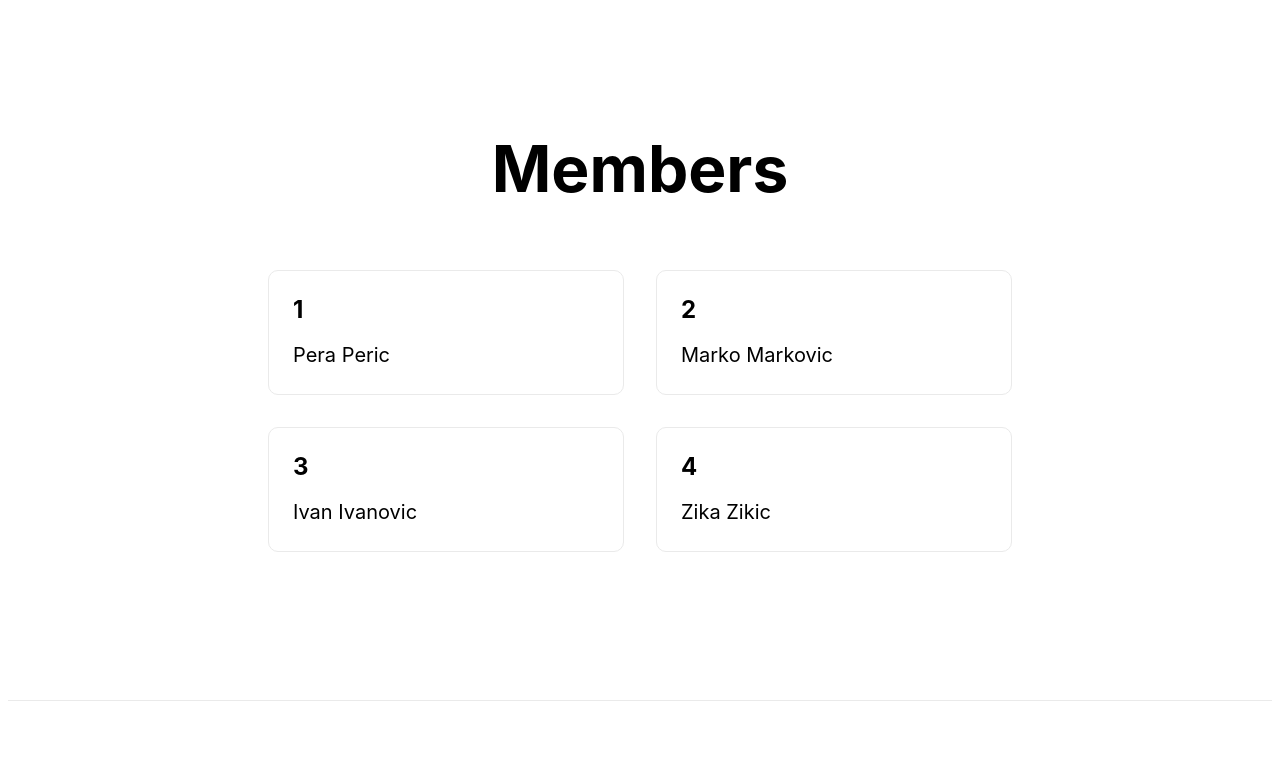
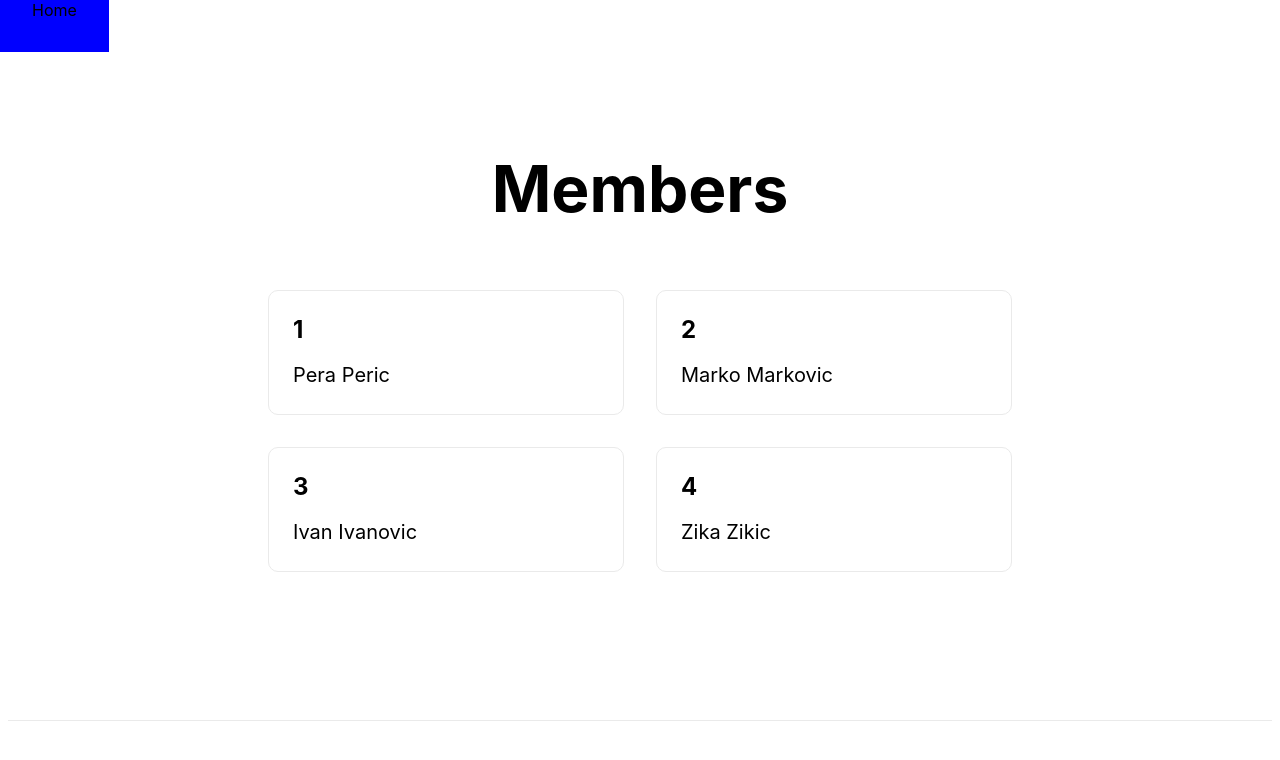
Before and after one commit to ivanaaaz/p1, a Next.js app: page / in a window 1280 px wide. Shown: the top 760 px of the page. Built offline with nearby package versions, Linux system fonts and the light colour scheme.

Commit message:
members as mocks, images refactor

```diff
--- /dev/null
+++ b/components/Navbar/index.js
@@ -0,0 +1,13 @@
+import Link from 'next/link';
+import styles from './index.module.css';
+const Navbar = () => {
+  return (
+    <div>
+      <Link href="/">
+        <a className={styles.wrapper}>Home</a>
+      </Link>
+    </div>
+  );
+};
+
+export default Navbar;
--- /dev/null
+++ b/components/Navbar/index.module.css
@@ -0,0 +1,6 @@
+.wrapper {
+  background: blue;
+  width: 100%;
+  padding: 2rem;
+  height: 30px;
+}
--- /dev/null
+++ b/mocks/index.js
@@ -0,0 +1,29 @@
+import Image from 'next/image';
+
+export const members = [
+  {
+    id: 'm1',
+    name: 'Pera Peric',
+    email: 'pera@gmail.com',
+    image:
+      'https://images.unsplash.com/photo-1527189919029-aeb3d997547d?ixid=MnwxMjA3fDB8MHxwaG90by1wYWdlfHx8fGVufDB8fHx8&ixlib=rb-1.2.1&auto=format&fit=crop&w=932&q=80',
+  },
+  {
+    id: 'm2',
+    name: 'Marko Markovic',
+    email: 'marko@gmail.com',
+    image: '/2.png',
+  },
+  {
+    id: 'm3',
+    name: 'Ivan Ivanovic',
+    email: 'ivan@gmail.com',
+    image: '/3.png',
+  },
+  {
+    id: 'm4',
+    name: 'Zika Zikic',
+    email: 'zika@gmail.com',
+    image: '/4.png',
+  },
+];
--- a/next.config.js
+++ /dev/null
@@ -1,3 +0,0 @@
-module.exports = {
-  reactStrictMode: true,
-}
--- a/pages/_app.js
+++ b/pages/_app.js
@@ -1,7 +1,13 @@
+import Navbar from '../components/Navbar';
 import '../styles/globals.css';
 
-function MyApp({ Component, pageProps }) {
-  return <Component {...pageProps} />;
+function App({ Component, pageProps }) {
+  return (
+    <div>
+      <Navbar />
+      <Component {...pageProps} />
+    </div>
+  );
 }
 
-export default MyApp;
+export default App;
--- a/pages/api/hello.js
+++ /dev/null
@@ -1,5 +0,0 @@
-// Next.js API route support: https://nextjs.org/docs/api-routes/introduction
-
-export default function handler(req, res) {
-  res.status(200).json({ name: 'John Doe' });
-}
--- a/pages/index.js
+++ b/pages/index.js
@@ -3,50 +3,18 @@ import styles from '../styles/Home.module.css';
 import React, { useState } from 'react';
 import Link from 'next/link';
 import Image from 'next/image';
-import photo1 from '../public/1.jpg';
-import photo2 from '../public/2.png';
-import photo3 from '../public/3.png';
-import photo4 from '../public/4.png';
+import { members } from '../mocks';
 
-export const members = [
-  {
-    id: 'm1',
-    name: 'Pera Peric',
-    email: 'pera@gmail.com',
-    image: <Image src={photo1} alt="Photo of Pera" />,
-  },
-  {
-    id: 'm2',
-    name: 'Marko Markovic',
-    email: 'marko@gmail.com',
-    image: <Image src={photo2} alt="Photo of Marko" />,
-  },
-  {
-    id: 'm3',
-    name: 'Ivan Ivanovic',
-    email: 'ivan@gmail.com',
-    image: <Image src={photo3} alt="Photo of Ivan" />,
-  },
-  {
-    id: 'm4',
-    name: 'Zika Zikic',
-    email: 'zika@gmail.com',
-    image: <Image src={photo4} alt="Photo of Zika" />,
-  },
-];
-
-export default function Home() {
+const Home = () => {
   return (
     <div className={styles.container}>
       <Head>
-        <title>Ivanaaa</title>
+        <title>Members</title>
         <meta name="description" content="Generated by create next app" />
         <link rel="icon" href="/favicon.ico" />
       </Head>
-
       <main className={styles.main}>
         <h1 className={styles.title}>Members</h1>
-
         <div className={styles.grid}>
           <Link href={'/members/' + members[0].id} key={members[0].id}>
             <a className={styles.card}>
@@ -54,21 +22,18 @@ export default function Home() {
               <p> {members[0].name}</p>
             </a>
           </Link>
-
           <Link href={'/members/' + members[1].id} key={members[1].id}>
             <a className={styles.card}>
               <h2>2</h2>
               <p>{members[1].name}</p>
             </a>
           </Link>
-
           <Link href={'/members/' + members[2].id} key={members[2].id}>
             <a className={styles.card}>
               <h2>3</h2>
               <p>{members[2].name}</p>
             </a>
           </Link>
-
           <Link href={'/members/' + members[3].id} key={members[3].id}>
             <a className={styles.card}>
               <h2>4</h2>
@@ -77,8 +42,9 @@ export default function Home() {
           </Link>
         </div>
       </main>
-
       <footer className={styles.footer}></footer>
     </div>
   );
-}
+};
+
+export default Home;
```
Also changed, not shown: pages/members/[id].js (+8 -5 lines), .prettierrc.js.
